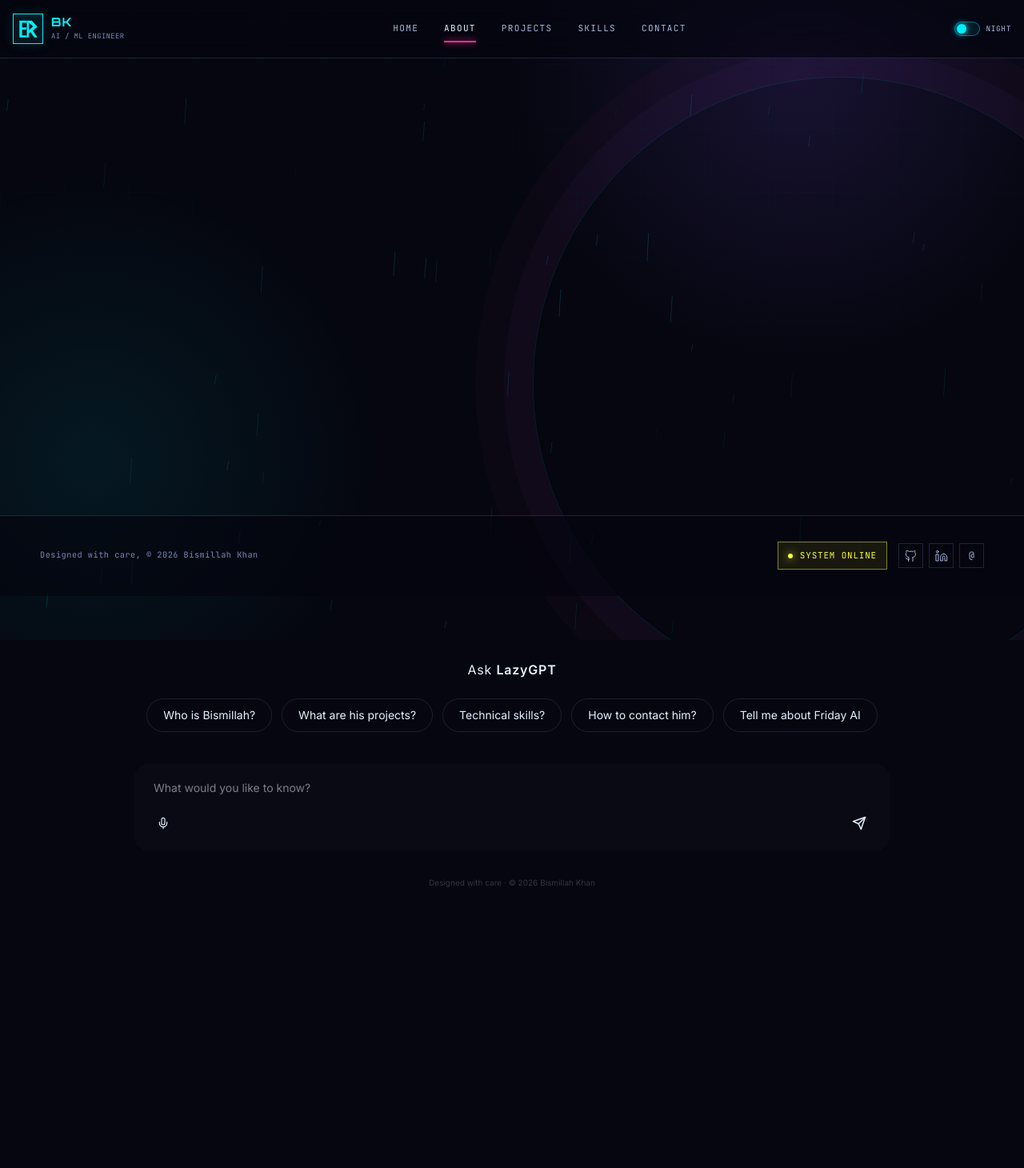
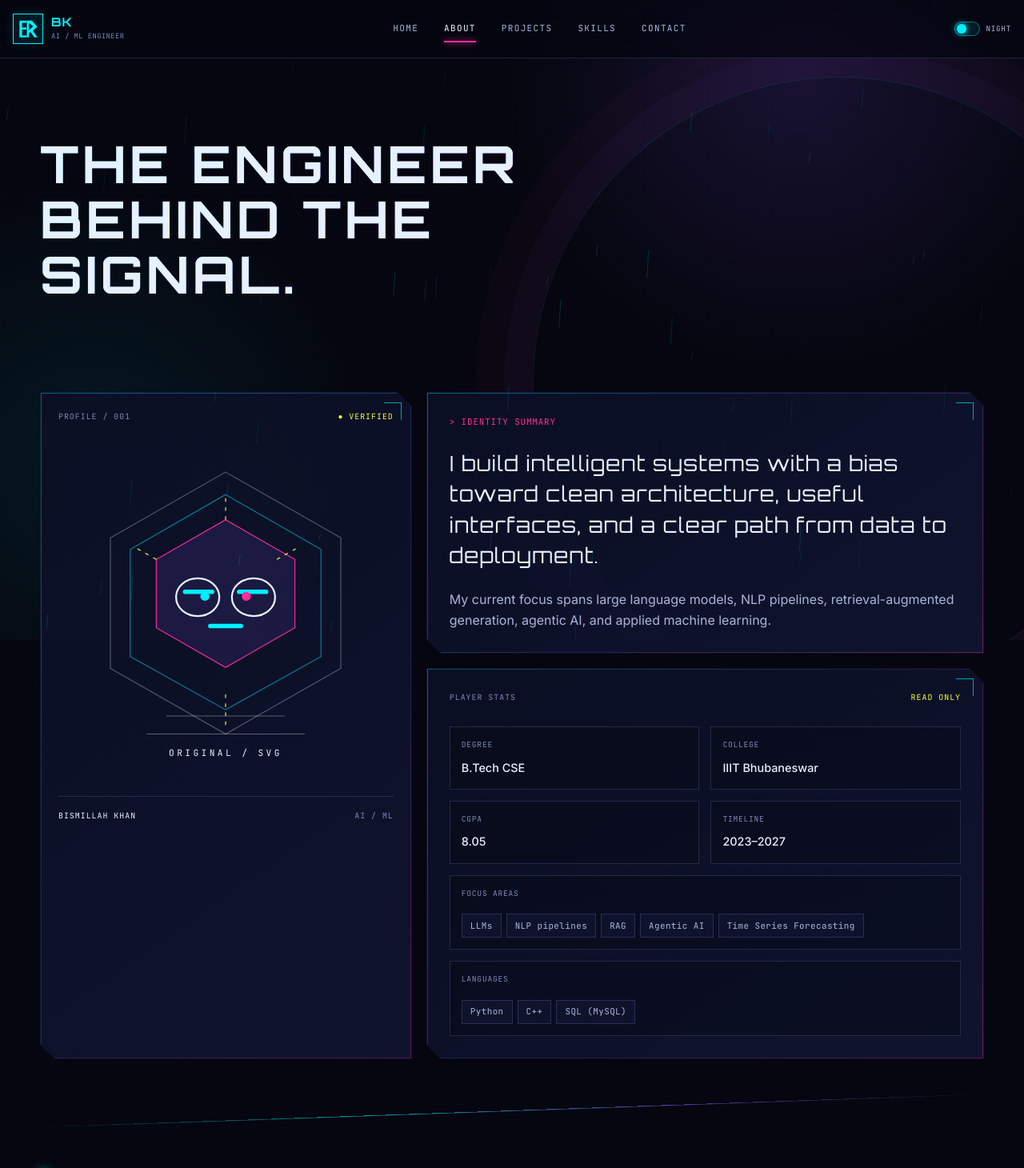
Before and after one commit to bismillah626/portfolio, a Next.js app: page /about in a window 1280 px wide. Shown: the top 1460 px of the page at 80% size. Before the commit the page ends 1159 px from the top, so only its background shows below. Built offline with nearby package versions, Linux system fonts and the light colour scheme.

Commit message:
feat: refresh about page

```diff
--- a/src/app/about/page.tsx
+++ b/src/app/about/page.tsx
@@ -1,77 +1,65 @@
-"use client";
+import { focusAreas, languages, profile } from "@/data/portfolio";
+import { Chip, Reveal, SectionHeading } from "@/components/ui";
 
-import { motion } from "framer-motion";
+function AvatarGlyph() {
+  return (
+    <svg className="avatar-glyph" viewBox="0 0 320 360" fill="none" role="img" aria-label="Abstract geometric avatar of Bismillah Khan">
+      <path d="M160 25 288 98v145l-128 73-128-73V98L160 25Z" stroke="currentColor" strokeWidth="1" opacity=".34" />
+      <path d="m160 50 106 61v119l-106 59-106-59V111L160 50Z" stroke="var(--cyan)" strokeWidth="1" opacity=".52" />
+      <path d="M160 78 237 122v76l-77 44-77-44v-76l77-44Z" fill="color-mix(in srgb, var(--violet) 12%, transparent)" stroke="var(--magenta)" strokeWidth="1" />
+      <path d="M115 158h30m30 0h30M143 196h34" stroke="var(--cyan)" strokeWidth="5" strokeLinecap="round" />
+      <path d="M129 143c-13 0-24 9-24 21s11 21 24 21 24-9 24-21-11-21-24-21Zm62 0c-13 0-24 9-24 21s11 21 24 21 24-9 24-21-11-21-24-21Z" stroke="var(--text)" strokeWidth="2" />
+      <circle cx="137" cy="163" r="5" fill="var(--cyan)" /><circle cx="183" cy="163" r="5" fill="var(--magenta)" />
+      <path d="m160 78 0-28m-77 72-25-14m159 14 25-14m-82 164v38" stroke="var(--acid)" strokeWidth="1" strokeDasharray="4 6" />
+      <path d="M94 296h132M72 316h176" stroke="currentColor" strokeWidth="1" opacity=".35" />
+      <text x="160" y="340" textAnchor="middle" fill="currentColor" fontFamily="var(--font-jetbrains)" fontSize="10" letterSpacing="3">ORIGINAL / SVG</text>
+    </svg>
+  );
+}
 
 export default function AboutPage() {
   return (
-    <div className="page-content">
-      <motion.div
-        initial={{ opacity: 0, y: 30 }}
-        animate={{ opacity: 1, y: 0 }}
-        transition={{ duration: 0.7, ease: [0.22, 1, 0.36, 1] }}
-      >
-        {/* Header — generous spacing */}
-        <div className="mb-16">
-          <p className="section-label">About</p>
-          <h1 className="section-title">
-            Building things that think.
-          </h1>
+    <main className="page-main">
+      <SectionHeading eyebrow="About" japanese="自己紹介" title="The engineer behind the signal." description="AI/ML Engineer and B.Tech CSE student at IIIT Bhubaneswar, focused on building modular systems that move from idea to working interface." />
+      <div className="about-grid">
+        <Reveal className="hud-card avatar-panel">
+          <div className="avatar-panel-top mono"><span>PROFILE / 001</span><span>● VERIFIED</span></div>
+          <AvatarGlyph />
+          <div className="avatar-panel-footer"><span className="mono">BISMILLAH KHAN</span><span className="mono">AI / ML</span></div>
+        </Reveal>
+        <div className="about-copy">
+          <Reveal className="hud-card about-intro">
+            <p className="mono about-intro-label">&gt; IDENTITY SUMMARY</p>
+            <p className="about-lead">I build intelligent systems with a bias toward clean architecture, useful interfaces, and a clear path from data to deployment.</p>
+            <p>My current focus spans large language models, NLP pipelines, retrieval-augmented generation, agentic AI, and applied machine learning.</p>
+          </Reveal>
+          <Reveal delay={0.08} className="hud-card stats-panel">
+            <div className="stats-heading"><span className="mono">PLAYER STATS</span><span className="mono">READ ONLY</span></div>
+            <div className="stats-grid">
+              <div><span className="mono">DEGREE</span><strong>{profile.degree}</strong></div>
+              <div><span className="mono">COLLEGE</span><strong>{profile.college}</strong></div>
+              <div><span className="mono">CGPA</span><strong>{profile.cgpa}</strong></div>
+              <div><span className="mono">TIMELINE</span><strong>{profile.graduation}</strong></div>
+            </div>
+            <div className="stats-wide"><span className="mono">FOCUS AREAS</span><div className="chip-row">{focusAreas.map((area) => <Chip key={area}>{area}</Chip>)}</div></div>
+            <div className="stats-wide"><span className="mono">LANGUAGES</span><div className="chip-row">{languages.map((language) => <Chip key={language}>{language}</Chip>)}</div></div>
+          </Reveal>
         </div>
-
-        {/* Content — more breathing room between cards */}
-        <div className="space-y-10">
-          <motion.div
-            initial={{ opacity: 0, y: 20 }}
-            animate={{ opacity: 1, y: 0 }}
-            transition={{ delay: 0.2, duration: 0.6 }}
-            className="glass-card"
-            style={{ padding: "2.5rem 2.75rem" }}
-          >
-            <p className="text-lg md:text-xl leading-[1.9]" style={{ color: "var(--text-primary)", fontFamily: "var(--font-heading)" }}>
-              I&apos;m an AI/ML engineer who likes building things that actually work —
-              from voice assistants that understand context to classifiers that catch spam before you even see it.
-            </p>
-          </motion.div>
-
-          <motion.div
-            initial={{ opacity: 0, y: 20 }}
-            animate={{ opacity: 1, y: 0 }}
-            transition={{ delay: 0.35, duration: 0.6 }}
-            className="glass-card"
-            style={{ padding: "2.5rem 2.75rem" }}
-          >
-            <p className="text-base md:text-lg leading-[1.9] mb-8" style={{ color: "var(--text-secondary)" }}>
-              Most of my time goes into working with large language models, NLP pipelines, and figuring out how to make AI systems
-              feel less robotic. I care about clean architecture and shipping things that solve real problems, not just proof-of-concepts
-              that live in notebooks forever.
-            </p>
-            <p className="text-base md:text-lg leading-[1.9]" style={{ color: "var(--text-secondary)" }}>
-              Outside of work, I enjoy exploring new technologies, reading, or
-              planning my next travel destination. I believe in continuous learning and keeping things interesting.
-            </p>
-          </motion.div>
-
-          <motion.div
-            initial={{ opacity: 0, y: 20 }}
-            animate={{ opacity: 1, y: 0 }}
-            transition={{ delay: 0.5, duration: 0.6 }}
-            className="flex flex-wrap gap-4 pt-4"
-          >
-            {["AI/ML", "LLMs", "NLP", "Voice AI", "Full-Stack"].map((t, i) => (
-              <motion.span
-                key={t}
-                initial={{ opacity: 0, scale: 0.9 }}
-                animate={{ opacity: 1, scale: 1 }}
-                transition={{ delay: 0.6 + i * 0.08, duration: 0.4 }}
-                className="skill-pill"
-                style={{ background: "rgba(167,139,250,0.1)", color: "var(--accent-purple)", border: "1px solid rgba(167,139,250,0.15)" }}
-              >
-                {t}
-              </motion.span>
-            ))}
-          </motion.div>
+      </div>
+      <div className="section-divider" />
+      <Reveal className="timeline-section">
+        <p className="hud-label"><span>Education</span><span className="jp">/ 学歴</span></p>
+        <div className="timeline">
+          <div className="timeline-node" />
+          <div className="timeline-line" />
+          <div className="timeline-card hud-card">
+            <span className="mono timeline-date">2023 — 2027</span>
+            <h2 className="display">B.Tech CSE</h2>
+            <p>{profile.college}</p>
+            <span className="status-tag">CGPA {profile.cgpa}</span>
+          </div>
         </div>
-      </motion.div>
-    </div>
+      </Reveal>
+    </main>
   );
 }
```
